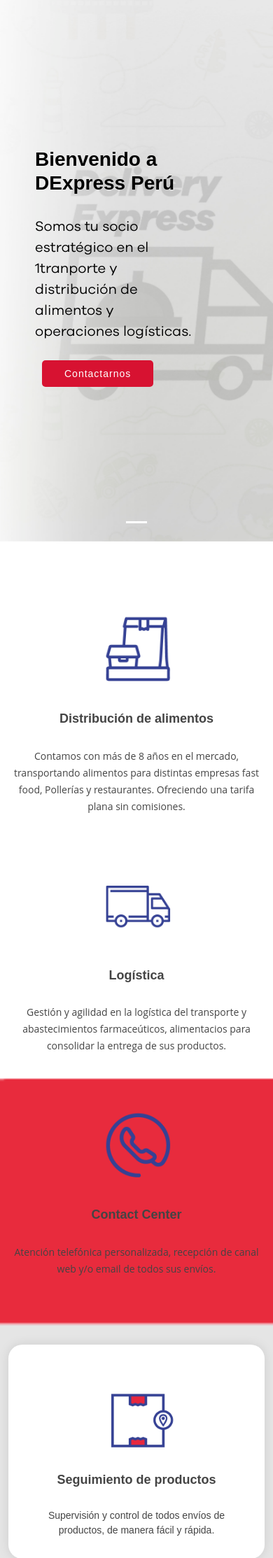
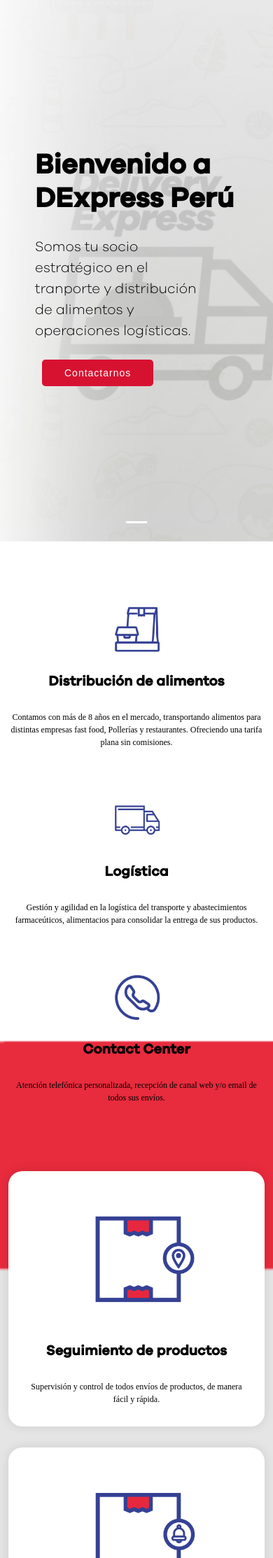
Before and after one commit to miguelb10/dexpress, a PHP site: page / in a window 390 px wide. Shown: the part 76-2303 px from the top of the page at 70% size. Run offline with PHP 8.4, Linux system fonts and the light colour scheme; some web fonts are replaced.

Commit message:
deploy 2210-01

```diff
--- a/assets/css/style.css
+++ b/assets/css/style.css
@@ -1,80 +1,53 @@
 @font-face {
-  font-family: GalanoGrotesque;
-  src: url(../../fonts/GalanoGrotesque.otf);
+  font-family: GalanoGrotesqueSemiBold;
+  src: url(../../fonts/GalanoGrotesqueSemiBold.otf);
 }
 
 @font-face {
-  font-family: GalanoGrotesqueAlt;
-  src: url(../../fonts/GalanoGrotesqueAlt.otf);
+  font-family: GalanoGrotesqueLight;
+  src: url(../../fonts/GalanoGrotesqueLight.otf);
 }
 
 @font-face {
-  font-family: GalanoGrotesqueAltBlack;
-  src: url(../../fonts/GalanoGrotesqueAltBlack.otf);
-}
-
-@font-face {
-  font-family: GalanoGrotesqueAltBlackItalic;
-  src: url(../../fonts/GalanoGrotesqueAltBlackItalic.otf);
-}
-
-@font-face {
-  font-family: GalanoGrotesqueAltBold;
-  src: url(../../fonts/GalanoGrotesqueAltBold.otf);
-}
-
-@font-face {
-  font-family: GalanoGrotesqueAltBoldItalic;
-  src: url(../../fonts/GalanoGrotesqueAltBoldItalic.otf);
-}
-
-@font-face {
-  font-family: GalanoGrotesqueAltDEMOBold;
-  src: url(../../fonts/GalanoGrotesqueAltDEMOBold.otf);
-}
-
-@font-face {
-  font-family: GalanoGrotesqueAltExtraBold;
-  src: url(../../fonts/GalanoGrotesqueAltExtraBold.otf);
-}
-
-@font-face {
-  font-family: GalanoGrotesqueAltExtraBoldItalic;
-  src: url(../../fonts/GalanoGrotesqueAltExtraBoldItalic.otf);
-}
-
-@font-face {
-  font-family: GalanoGrotesqueAltExtraLight;
-  src: url(../../fonts/GalanoGrotesqueAltExtraLight.otf);
-}
-
-@font-face {
-  font-family: GalanoGrotesqueAltExtraLightItalic;
-  src: url(../../fonts/GalanoGrotesqueAltExtraLightItalic.otf);
-}
-
-@font-face {
-  font-family: GalanoGrotesqueAltHeavy;
-  src: url(../../fonts/GalanoGrotesqueAltHeavy.otf);
-}
-
-@font-face {
-  font-family: GalanoGrotesqueAltHeavyItalic;
-  src: url(../../fonts/GalanoGrotesqueAltHeavyItalic.otf);
+  font-family: GalanoGrotesqueMedium;
+  src: url(../../fonts/GalanoGrotesqueMedium.otf);
 }
 
 .text-header {
   font-size: 20px !important;
-  font-family: GalanoGrotesqueAltBold !important;
+  font-family: GalanoGrotesqueSemiBold !important;
+}
+
+.slider-text-title {
+  font-size: 40px !important;
+  font-family: GalanoGrotesqueSemiBold !important;
+}
+
+.text-slider {
+  font-size: 20px !important;
+  font-family: GalanoGrotesqueLight !important;
+}
+
+.title-services {
+  color: black !important;
+  font-size: 20px !important;
+  font-family: GalanoGrotesqueSemiBold !important;
+}
+
+.title-services-box {
+  text-align: left;
+  font-size: 25px !important;
+  font-family: GalanoGrotesqueSemiBold !important;
+}
+
+.description-text-services {
+  color: black !important;
+  font-size: 12px !important;
+  font-family: GalanoGrotesqueMedium !important;
 }
 
 .text-contacto-telf {
   color: white;
-}
-
-.text-slider {
-  font-size: 20px !important;
-  font-family: GalanoGrotesque !important;
 }
 
 body {
@@ -92,7 +65,13 @@
   text-decoration: none;
 }
 
-h1, h2, h3, h4, h5, h6, .font-primary {
+h1,
+h2,
+h3,
+h4,
+h5,
+h6,
+.font-primary {
   font-family: "Raleway", sans-serif;
 }
 
@@ -178,12 +157,12 @@
 
 .title-experiencia {
   color: white;
-  font-size: 30px;
+  font-size: 25px;
 }
 
 .text-experiencia {
   color: white;
-  font-size: 15px;
+  font-size: 14px;
 }
 
 /*--------------------------------------------------------------
@@ -213,7 +192,8 @@
   text-transform: uppercase;
 }
 
-#header .logo h1 a, #header .logo h1 a:hover {
+#header .logo h1 a,
+#header .logo h1 a:hover {
   color: #1c5c93;
   text-decoration: none;
 }
@@ -230,7 +210,8 @@
 
 /* Desktop Navigation */
 
-.nav-menu, .nav-menu * {
+.nav-menu,
+.nav-menu * {
   margin: 0;
   padding: 0;
   list-style: none;
@@ -252,7 +233,9 @@
   font-family: "Open Sans", sans-serif;
 }
 
-.nav-menu a:hover, .nav-menu .active>a, .nav-menu li:hover>a {
+.nav-menu a:hover,
+.nav-menu .active>a,
+.nav-menu li:hover>a {
   color: black;
   text-decoration: none;
 }
@@ -290,7 +273,9 @@
   color: #103453;
 }
 
-.nav-menu .drop-down ul a:hover, .nav-menu .drop-down ul .active>a, .nav-menu .drop-down ul li:hover>a {
+.nav-menu .drop-down ul a:hover,
+.nav-menu .drop-down ul .active>a,
+.nav-menu .drop-down ul li:hover>a {
   color: #428bca;
 }
 
@@ -325,9 +310,11 @@
   .nav-menu .drop-down .drop-down ul {
     left: -90%;
   }
+
   .nav-menu .drop-down .drop-down:hover>ul {
     left: -100%;
   }
+
   .nav-menu .drop-down .drop-down>a:after {
     content: "\ea9d";
   }
@@ -362,7 +349,9 @@
   font-weight: 500;
 }
 
-.mobile-nav a:hover, .mobile-nav .active>a, .mobile-nav li:hover>a {
+.mobile-nav a:hover,
+.mobile-nav .active>a,
+.mobile-nav li:hover>a {
   color: #9eccf4;
   text-decoration: none;
 }
@@ -484,9 +473,12 @@
 }
 
 @media (max-width: 992px) {
-  #hero, #hero .carousel-item {
+
+  #hero,
+  #hero .carousel-item {
     height: calc(100vh - 70px);
   }
+
   #hero .carousel-content.container {
     padding: 0 50px;
   }
@@ -511,25 +503,34 @@
   background-position: center top;
 }
 
-#hero .carousel-inner .carousel-item, #hero .carousel-inner .active.carousel-item-left, #hero .carousel-inner .active.carousel-item-right {
+#hero .carousel-inner .carousel-item,
+#hero .carousel-inner .active.carousel-item-left,
+#hero .carousel-inner .active.carousel-item-right {
   opacity: 0;
 }
 
-#hero .carousel-inner .active, #hero .carousel-inner .carousel-item-next.carousel-item-left, #hero .carousel-inner .carousel-item-prev.carousel-item-right {
+#hero .carousel-inner .active,
+#hero .carousel-inner .carousel-item-next.carousel-item-left,
+#hero .carousel-inner .carousel-item-prev.carousel-item-right {
   opacity: 1;
   transition: 0.5s;
 }
 
-#hero .carousel-inner .carousel-item-next, #hero .carousel-inner .carousel-item-prev, #hero .carousel-inner .active.carousel-item-left, #hero .carousel-inner .active.carousel-item-right {
+#hero .carousel-inner .carousel-item-next,
+#hero .carousel-inner .carousel-item-prev,
+#hero .carousel-inner .active.carousel-item-left,
+#hero .carousel-inner .active.carousel-item-right {
   left: 0;
   transform: translate3d(0, 0, 0);
 }
 
-#hero .carousel-control-prev, #hero .carousel-control-next {
+#hero .carousel-control-prev,
+#hero .carousel-control-next {
   width: 10%;
 }
 
-#hero .carousel-control-next-icon, #hero .carousel-control-prev-icon {
+#hero .carousel-control-next-icon,
+#hero .carousel-control-prev-icon {
   background: none;
   font-size: 48px;
   line-height: 1;
@@ -573,7 +574,9 @@
   #hero p {
     width: 30%;
   }
-  #hero .carousel-control-prev, #hero .carousel-control-next {
+
+  #hero .carousel-control-prev,
+  #hero .carousel-control-next {
     width: 5%;
   }
 }
@@ -646,9 +649,11 @@
   .breadcrumbs .d-flex {
     display: block !important;
   }
+
   .breadcrumbs ol {
     display: block;
   }
+
   .breadcrumbs ol li {
     display: inline-block;
   }
@@ -814,6 +819,7 @@
     transform: scale(0.6, 0.6);
     opacity: 1;
   }
+
   100% {
     transform: scale(1, 1);
     opacity: 0;
@@ -825,6 +831,7 @@
     transform: scale(0.6, 0.6);
     opacity: 1;
   }
+
   100% {
     transform: scale(1, 1);
     opacity: 0;
@@ -887,7 +894,7 @@
 
 .counts .count-box {
   box-shadow: 0px 0 16px rgba(0, 0, 0, 0.1);
-  padding: 30px;
+  padding: 0px 30px 30px 30px;
   background: #fff;
   margin-bottom: 30px;
   border-radius: 20px;
@@ -918,7 +925,12 @@
 --------------------------------------------------------------*/
 
 .iconos-services {
-  max-width: 50%;
+  max-width: 35%;
+}
+
+.iconos-services-box {
+  max-width: 80%;
+
 }
 
 .services {
@@ -984,6 +996,7 @@
 }
 
 .services .description {
+  text-align: left;
   line-height: 24px;
   font-size: 14px;
 }
@@ -1018,7 +1031,8 @@
   transition: all 0.3s ease-in-out;
 }
 
-.portfolio #portfolio-flters li:hover, .portfolio #portfolio-flters li.filter-active {
+.portfolio #portfolio-flters li:hover,
+.portfolio #portfolio-flters li.filter-active {
   background: #428bca;
   color: #fff;
 }
@@ -1117,7 +1131,8 @@
   z-index: 1;
 }
 
-.portfolio-details .portfolio-details-carousel .owl-nav, .portfolio-details .portfolio-details-carousel .owl-dots {
+.portfolio-details .portfolio-details-carousel .owl-nav,
+.portfolio-details .portfolio-details-carousel .owl-dots {
   margin-top: 5px;
   text-align: left;
 }
@@ -1182,6 +1197,7 @@
   .portfolio-details .portfolio-description h2 {
     width: 100%;
   }
+
   .portfolio-details .portfolio-info {
     position: static;
     margin-top: 30px;
@@ -1391,13 +1407,15 @@
   margin-bottom: 20px;
 }
 
-.contact .php-email-form input, .contact .php-email-form textarea {
+.contact .php-email-form input,
+.contact .php-email-form textarea {
   border-radius: 0;
   box-shadow: none;
   font-size: 14px;
 }
 
-.contact .php-email-form input::focus, .contact .php-email-form textarea::focus {
+.contact .php-email-form input::focus,
+.contact .php-email-form textarea::focus {
   background-color: #428bca;
 }
 
@@ -1425,6 +1443,7 @@
   0% {
     transform: rotate(0deg);
   }
+
   100% {
     transform: rotate(360deg);
   }
@@ -1434,6 +1453,7 @@
   0% {
     transform: rotate(0deg);
   }
+
   100% {
     transform: rotate(360deg);
   }
@@ -1615,6 +1635,11 @@
 
 .box-center-services {
   position: relative;
+  left: 20%;
+}
+
+.box-center-services-2 {
+  position: relative;
   left: 25%;
 }
 
@@ -1647,19 +1672,24 @@
   .logo-mobile {
     display: block;
   }
+
   .box-center-services {
     position: relative;
     left: 0%;
   }
+
   .img-responsive-footer {
     max-width: 60%;
   }
+
   .salto-movil {
     display: block;
   }
+
   .iconos-footer {
     max-width: 10%;
   }
+
   .display-pc {
     display: none;
   }
--- a/index.php
+++ b/index.php
@@ -38,9 +38,9 @@
                     <div class="carousel-item active" style="background-image: url('assets/img/slide/cabecera_1.jpg');">
                         <div class="carousel-container">
                             <div class="carousel-content container">
-                                <h2 class="animate__animated animate__fadeInDown">Bienvenido a</br>DExpress Perú</h2>
+                                <h2 class="animate__animated animate__fadeInDown slider-text-title">Bienvenido a</br>DExpress Perú</h2>
                                 <p class="text-slider animate__animated animate__fadeInUp">Somos tu socio estratégico en el
-                                    1tranporte y distribución de alimentos y
+                                    tranporte y distribución de alimentos y
                                     operaciones logísticas.</p>
                                 <a href="#about" class="btn-get-started animate__animated animate__fadeInUp scrollto">Contactarnos</a>
                             </div>
@@ -65,23 +65,23 @@
             <div class="row">
                 <div class="col-lg-4 col-md-6 icon-box" data-aos="fade-up">
                     <img class="iconos-services" src="assets/img/iconos/dexpress_alimentos.png">
-                    <h4 class="title"><a href="">Distribución de alimentos</a></h4>
-                    <p class="description">Contamos con más de 8 años en el mercado,
+                    <h4 class="title title-services">Distribución de alimentos</h4>
+                    <p class="description-text-services">Contamos con más de 8 años en el mercado,
                         transportando alimentos para distintas empresas
                         fast food, Pollerías y restaurantes. Ofreciendo una
                         tarifa plana sin comisiones. </p>
                 </div>
                 <div class="col-lg-4 col-md-6 icon-box" data-aos="fade-up">
                     <img class="iconos-services" src="assets/img/iconos/dexpress_logistica.png">
-                    <h4 class="title"><a href="">Logística</a></h4>
-                    <p class="description">Gestión y agilidad en la logística del transporte y
+                    <h4 class="title title-services">Logística</h4>
+                    <p class="description-text-services">Gestión y agilidad en la logística del transporte y
                         abastecimientos farmaceúticos, alimentacios para
                         consolidar la entrega de sus productos. </p>
                 </div>
                 <div class="col-lg-4 col-md-6 icon-box" data-aos="fade-up">
                     <img class="iconos-services" src="assets/img/iconos/dexpress_contac_center.png">
-                    <h4 class="title"><a href="">Contact Center</a></h4>
-                    <p class="description">Atención telefónica personalizada, recepción de
+                    <h4 class="title title-services">Contact Center</h4>
+                    <p class="description-text-services">Atención telefónica personalizada, recepción de
                         canal web y/o email de todos sus envíos.</p>
                 </div>
             </div>
@@ -91,19 +91,19 @@
         <section class="counts">
             <div class="container">
                 <div class="row box-center-services">
-                    <div class="col-lg-3 col-md-6 text-center" data-aos="fade-up">
+                    <div class="col-lg-4 col-md-4 text-center" data-aos="fade-up">
                         <div class="count-box">
-                            <img class="iconos-services" src="assets/img/iconos/dexpress_seguimiento.png">
-                            <h4 class="title"><a href="">Seguimiento de productos</a></h4>
-                            <p>Supervisión y control de todos envíos de productos,
+                            <img class="iconos-services-box" src="assets/img/iconos/dexpress_seguimiento.png">
+                            <h4 class="title title-services">Seguimiento de productos</h4>
+                            <p class="description-text-services">Supervisión y control de todos envíos de productos,
                                 de manera fácil y rápida.</p>
                         </div>
                     </div>
-                    <div class="col-lg-3 col-md-6 text-center" data-aos="fade-up" data-aos-delay="200">
+                    <div class="col-lg-4 col-md-4 text-center" data-aos="fade-up" data-aos-delay="200">
                         <div class="count-box">
-                            <img class="iconos-services" src="assets/img/iconos/dexpress_notificaciones.png">
-                            <h4 class="title"><a href="">Notificaciones de envío</a></h4>
-                            <p>Ahora tendrás tranquilidad de saber dónde están
+                            <img class="iconos-services-box" src="assets/img/iconos/dexpress_notificaciones.png">
+                            <h4 class="title title-services">Notificaciones de envío</h4>
+                            <p class="description-text-services">Ahora tendrás tranquilidad de saber dónde están
                                 tus productos.</p>
                         </div>
                     </div>
@@ -113,17 +113,18 @@
 
 
         <div class="container">
+            <h1 class="text-center title title-services-box">Servicios</h1>
             <div class="row box-center-services">
-                <div class="col-lg-3 col-md-6 icon-box" data-aos="fade-up">
+                <div class="col-lg-4 col-md-6 icon-box" data-aos="fade-up">
                     <img class="iconos-services" src="assets/img/iconos/dexpress_logistica_gris.png">
-                    <h4 class="title"><a href="">Distribución de alimentos</a></h4>
+                    <h4 class="title title-services-box">Logística</h4>
                     <p class="description">Gestión y agilidad en la logística del transporte y
                         abastecimientos farmaceúticos, alimentacios para
                         consolidar la entrega de sus productos. </p>
                 </div>
-                <div class="col-lg-3 col-md-6 icon-box" data-aos="fade-up">
+                <div class="col-lg-4 col-md-6 icon-box" data-aos="fade-up">
                     <img class="iconos-services" src="assets/img/iconos/dexpress_alimentos_gris.png">
-                    <h4 class="title"><a href="">Logística</a></h4>
+                    <h4 class="title title-services-box">Distribución de alimentos</h4>
                     <p class="description">Contamos con más de 8 años en el mercado,
                         transportando alimentos para distintas empresas
                         fast food, Pollerías y restaurantes. Ofreciendo una
--- a/partials/header.php
+++ b/partials/header.php
@@ -1,4 +1,3 @@
-
 <section id="topbar" class="d-none d-lg-block">
     <div class="container clearfix">
         <div class="float-left">
@@ -26,9 +25,14 @@
                 <li><a class="text-header" href="#portfolio">Contáctanos</a></li>
             </ul>
         </nav>
-            <nav class="d-lg-block text-header float-right display-pc">
+        <nav class="text-header  float-right display-pc">
             <ul>
-                    <a class="text-contacto-telf"><img class="icon_contact_header" src="assets/img/iconos/dexpress_contac_center_header.png"> 961767589 | 993252225 </br><p style="font-size: 12px; padding-left: 30px;">delivery.driver.express@gmail.com</p></a>
+                <a class="text-contacto-telf">
+                    <!--<img class="icon_contact_header" src="assets/img/iconos/dexpress_contac_center_header.png">-->
+                    961767589 | 993252225 </br>
+                    <p style="font-size: 12px; padding-left: 0px;">delivery.driver.express@gmail.com
+                    </p>
+                </a>
             </ul>
         </nav>
     </div>
```
Lines whose indentation alone changed are shown as unchanged.
